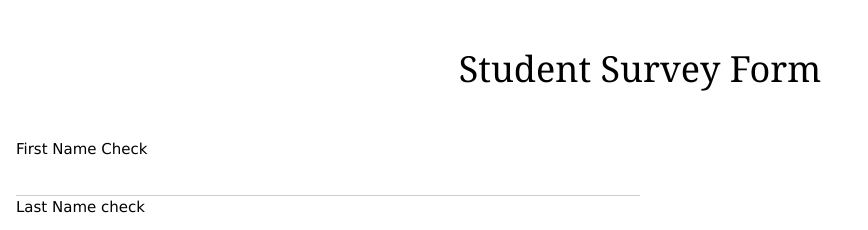
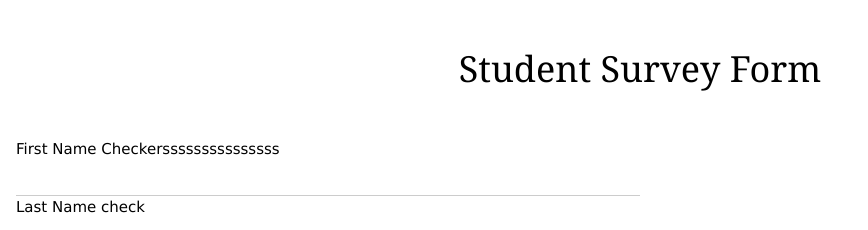
Before and after one commit to keerthana-248/HW2, a plain HTML site: page index.html in a window 1280 px wide. Shown: the top 230 px of the page, without its empty margins (0-868 px from the left). Drawn offline with nearby package versions, Linux system fonts and the light colour scheme.

Commit message:
Update index.html

```diff
--- a/index.html
+++ b/index.html
@@ -39,7 +39,7 @@ using various fields-->
 
 
         <!-- Below are the required text fileds-->
-        <label for="first_name">First Name Check</label>
+        <label for="first_name">First Name Checkersssssssssssssss</label>
         <div class="w3-row">
             <div class="w3-col s6">
                 <input class="w3-input w3-small" type="text" id="first_name" name="first_name" required>
```
